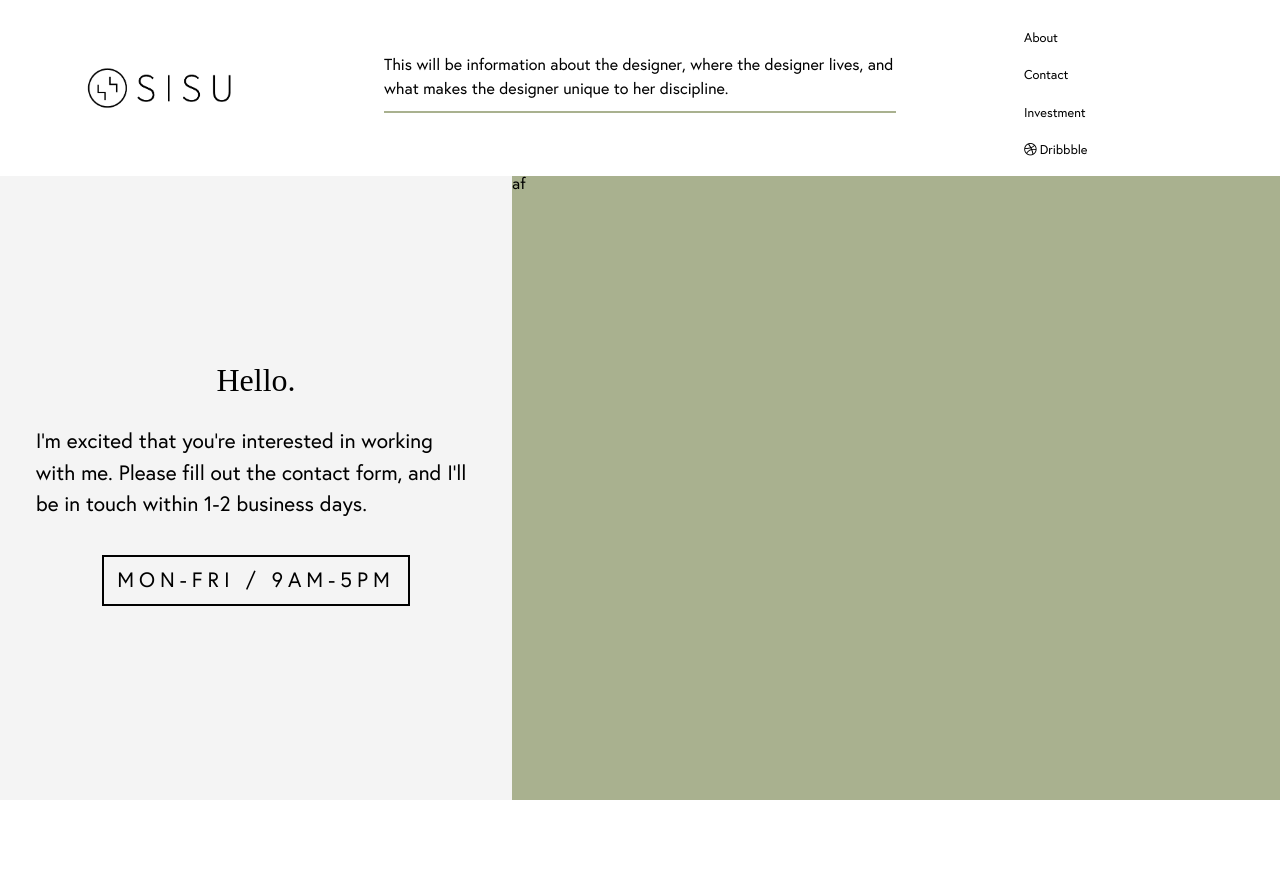
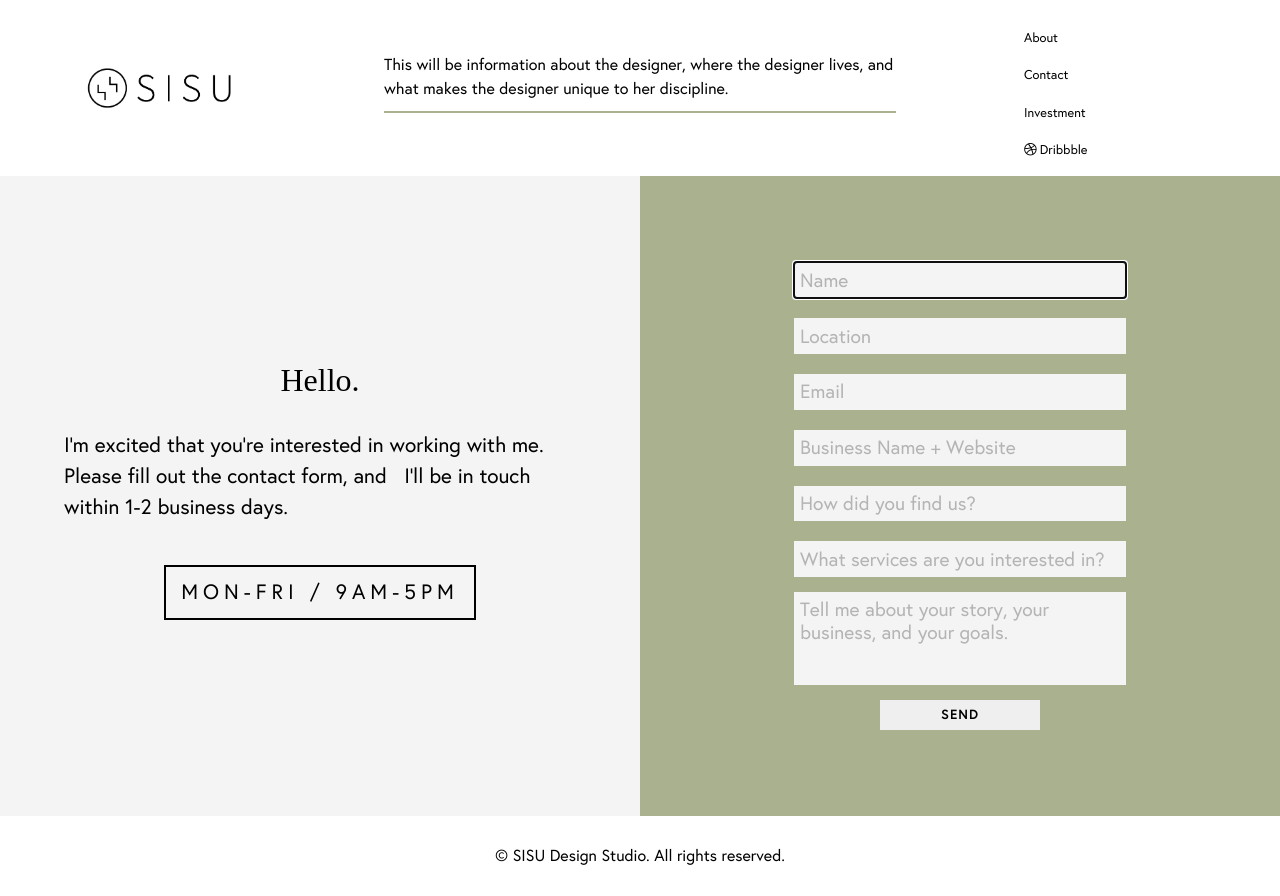
Before and after one commit to rwbrockhoff/personal-portfolio, a React (Create React App) app: page /#/contact in a window 1280 px wide. Before the commit the page ends 800 px from the top, so only its background shows below. Built offline with nearby package versions, Linux system fonts and the light colour scheme.

Commit message:
Contact MVP in place.

```diff
--- a/src/Main/Main.scss
+++ b/src/Main/Main.scss
@@ -44,6 +44,37 @@ h4 {
     line-height: 150%;
 }
 
+input {
+    background: $accent-grey;
+    padding: 1%;
+    font-family: 'Europa';
+    font-size: 1.2em;
+    border: none;
+    margin: 5px;
+}
+
+input::placeholder {
+    opacity: 0.5;
+}
+
+textarea {
+    @extend input;
+    height: 125px;
+}
+
+button {
+    padding: 1%;
+    font-family: 'Europa Bold';
+    letter-spacing: 1px;
+    text-transform: uppercase;
+    border: none;
+    margin: 10px 0px;
+}
+
+button:hover {
+    background-color: $accent-grey;
+}
+
 .line {
     width: 100%;
     height: 2px;
--- a/src/components/Contact/Contact.js
+++ b/src/components/Contact/Contact.js
@@ -1,5 +1,6 @@
 import React from 'react'
 import NavBar from '../NavBar/NavBar'
+import Footer from '../Footer/Footer'
 import './Contact.scss'
 
 export default function Contact() {
@@ -11,7 +12,7 @@ export default function Contact() {
         <div className="contact-text">
           <div className="contact-h2-text">
             <h2>Hello.</h2>
-            <h4>I'm excited that you're interested in working with me. Please fill out the contact form, and I'll be in touch within 1-2 business days.</h4>
+            <h4>I'm excited that you're interested in working with me. Please fill out the contact form, and &nbsp; I'll be in touch within 1-2 business days.</h4>
             <div className="hours-box">
               mon-fri / 9am-5pm
             </div>
@@ -19,9 +20,36 @@ export default function Contact() {
         </div>
 
         <form>
-          af
+
+          <input
+            type="text" autoFocus
+            placeholder="Name" />
+
+          <input type="text"
+            placeholder="Location" />
+
+          <input type="text"
+            placeholder="Email" />
+
+          <input type="text"
+            placeholder="Business Name + Website" />
+
+          <input type="text"
+            placeholder="How did you find us?" />
+
+          <input type="text"
+            placeholder="What services are you interested in?" />
+
+
+
+          <textarea placeholder="Tell me about your story, your business, and your goals." />
+          <button>send</button>
+
+
         </form>
+
       </section>
+      <Footer />
     </React.Fragment>
   )
 }
--- a/src/components/Contact/Contact.scss
+++ b/src/components/Contact/Contact.scss
@@ -3,19 +3,37 @@
 
 section.contact-container {
     width: 100%;
-    height: 78vh;
+    height: 80vh;
     @include center;
     @include fade-in;
     background: $accent-color;
     position: relative;
     form {
-        width: 60%;
+        width: 50%;
         height: 100%;
+        position: relative;
+        @include center-col;
 
+        overflow-x: auto;
+
+            input {
+                width: 50%;
+                margin: 10px 0px;
+            }
+
+            textarea {
+                width: 50%;
+                height: 10vh;
+                resize: none;
+            }
+
+            button {
+                width: 25%;
+            }
     }
 
     .contact-text {
-        width: 40%;
+        width: 50%;
         height: 100%;
         position: relative;
         left: -40%;
@@ -28,7 +46,8 @@ section.contact-container {
         .contact-h2-text {
             height: 50%;
             max-height: 50%;
-            padding: 0% 7%;
+            padding: 0% 10%;
+
             @include center-col;
 
             .hours-box {
```
